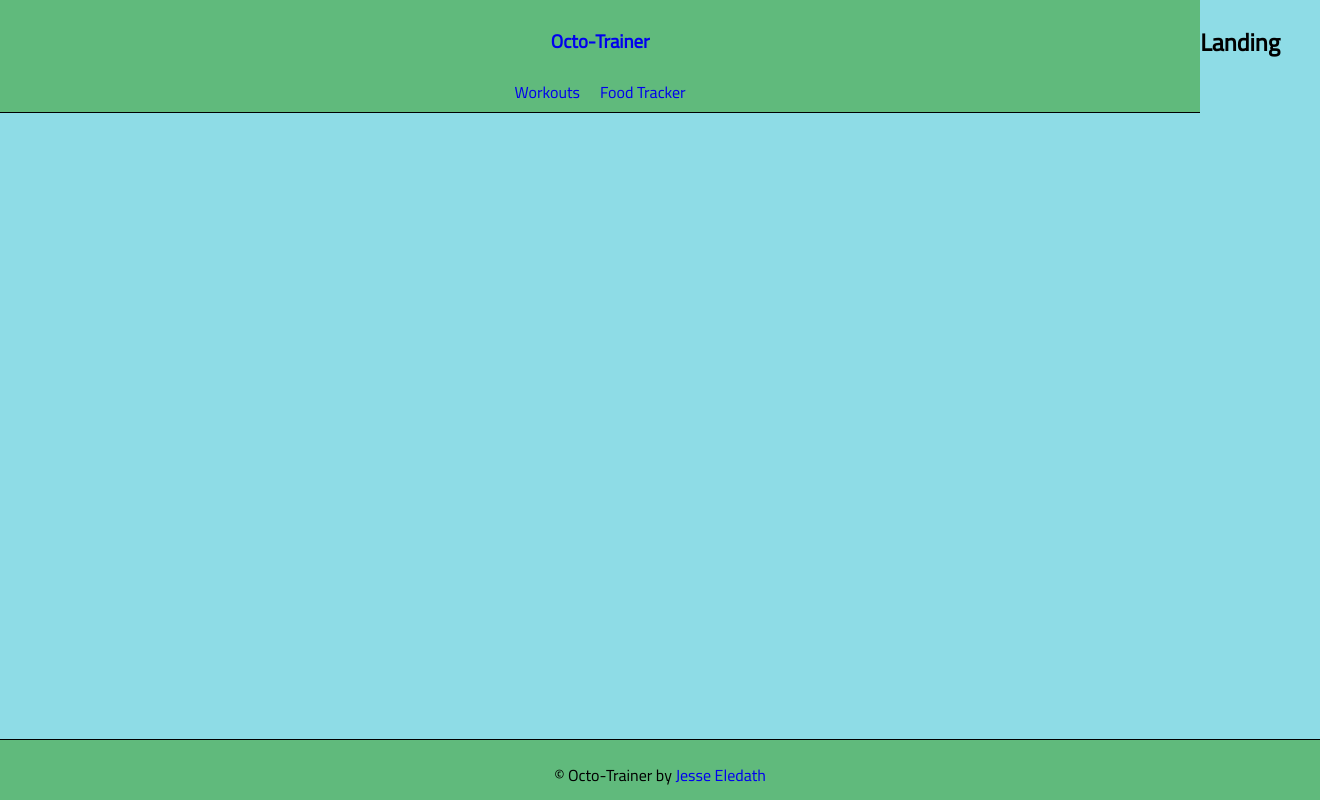
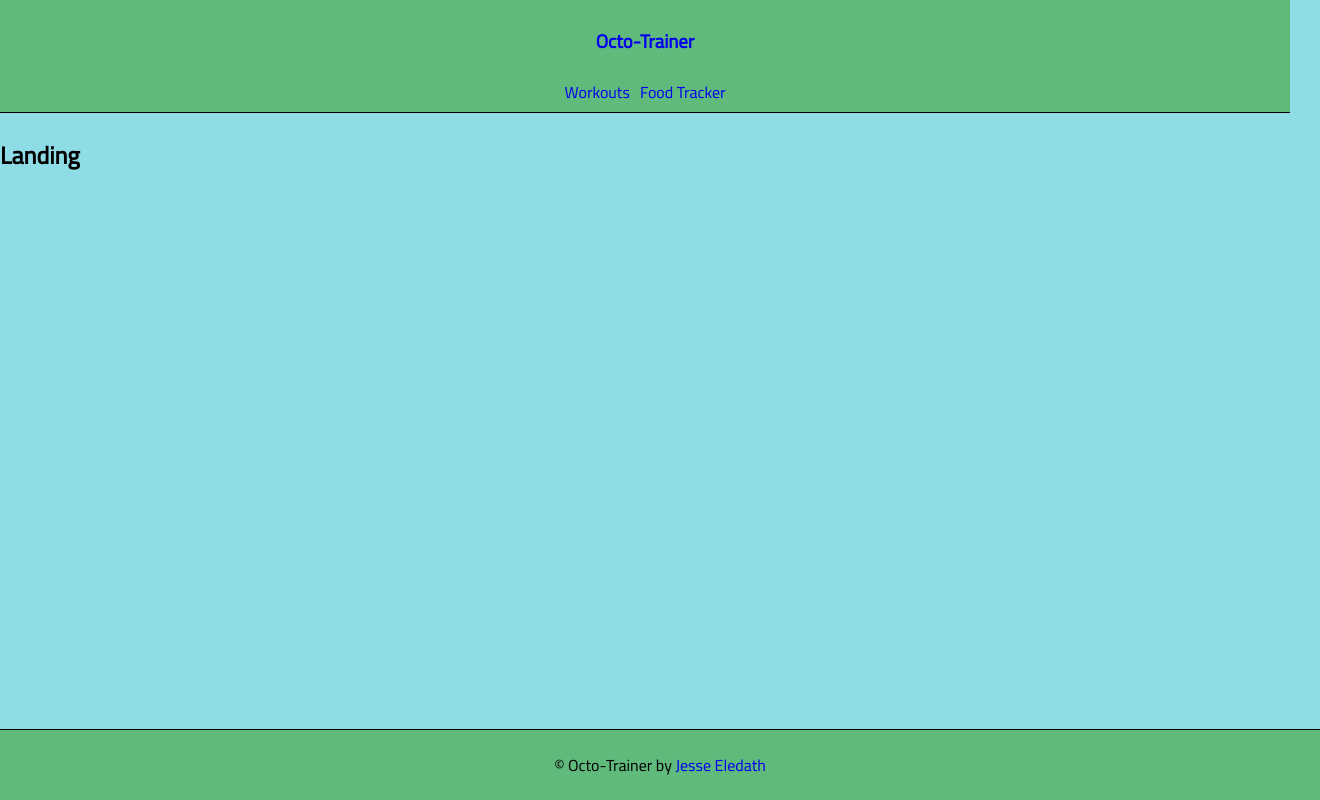
Before and after one commit to JesseEledath/Octo-engine, a React (Create React App) app in the folder client/: page / in a window 1280 px wide. Shown: the whole page, 1320 px wide, since content can reach past the window. Built offline with nearby package versions, Linux system fonts and the light colour scheme; the HTML template or start-up script is replaced by a standard one.

Commit message:
finally fixed layout

```diff
--- a/client/src/App.css
+++ b/client/src/App.css
@@ -2,9 +2,8 @@
   text-align: center;
   display: flex;
   font-family: 'Cairo', sans-serif;
-  padding-top: 60px;
 }
-.layout-contianer{
-  display: flex;
-  justify-content: center;
+a{
+  text-decoration: none;
+  font-family: 'Cairo',sans-serif;
 }
--- a/client/src/Components/Layout/Layout.jsx
+++ b/client/src/Components/Layout/Layout.jsx
@@ -8,7 +8,7 @@ export default function Layout(props) {
     <>
       <Nav />
       <main className="home-main">
-        <>{props.children}</>
+        {props.children}
       </main>
       <Footer />
     </>
--- a/client/src/Components/Layout/LayoutCSS/Footer.css
+++ b/client/src/Components/Layout/LayoutCSS/Footer.css
@@ -3,9 +3,9 @@ footer {
   border-top: 1px solid black;
   text-align: center;
   padding: 20px;
-  position:absolute;
+  position:fixed;
   left: 0;
   bottom: 0;
-  height: 20px;
-  width: 100%;
+  height: auto;
+  width: 100vw;
 }
--- a/client/src/Components/Layout/LayoutCSS/Layout.css
+++ b/client/src/Components/Layout/LayoutCSS/Layout.css
@@ -1,8 +1,3 @@
-body {
-  display: grid;
-  grid-template-columns: 1fr;
-  grid-template-rows: 4fr;
+.home-main {
+margin-bottom: 10vh;
 }
-.home-main {
-  grid-row-start: 2fr;
-}
--- a/client/src/Components/Layout/LayoutCSS/Nav.css
+++ b/client/src/Components/Layout/LayoutCSS/Nav.css
@@ -1,13 +1,13 @@
 header {
-  background-color: #60BA7C;
+  background-color: #60ba7c;
   border-bottom: 1px solid black;
   text-align: center;
   padding: 5px;
-position: sticky-top;
+  position: sticky;
   left: 0;
   top: 0;
-  width: 100%;
+  width: 100vw;
 }
-.nav-links a{
-  margin: 10px
+.nav-links a {
+  margin: 5px;
 }
--- a/client/src/Screens/Landing.jsx
+++ b/client/src/Screens/Landing.jsx
@@ -4,6 +4,7 @@ function Landing(props) {
   return (
     <div>
       <h2>Landing</h2>
+
     </div>
   );
 }
--- a/client/src/index.css
+++ b/client/src/index.css
@@ -1,5 +1,4 @@
 body {
-  display: flex;
   margin: 0;
   font-family: 'Cairo', -apple-system, BlinkMacSystemFont, 'Segoe UI', 'Roboto', 'Oxygen',
     'Ubuntu', 'Cantarell', 'Fira Sans', 'Droid Sans', 'Helvetica Neue',
@@ -10,6 +9,7 @@ body {
 }
 a{
   text-decoration: none;
+  font-family: 'Cairo',sans-serif;
 }
 
 code {
```
